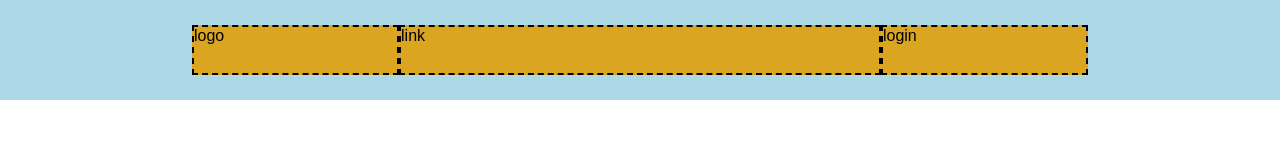
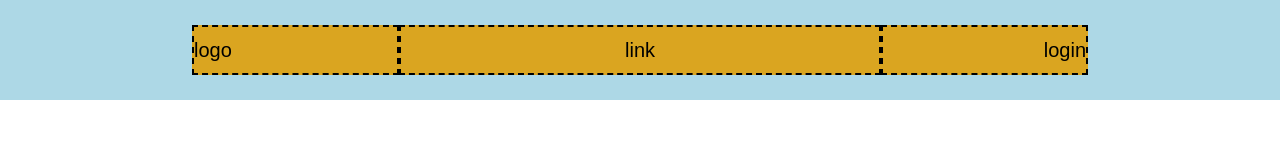
Before and after one commit to RobertoSimonini/htmlcss-struttura-discord, a plain HTML site: page index.html in a window 1280 px wide. Drawn offline with Linux system fonts and the light colour scheme.

Commit message:
finished header

```diff
--- a/css/style.css
+++ b/css/style.css
@@ -4,6 +4,7 @@
     padding: 0;
     box-sizing: border-box;
     font-family: sans-serif;
+    font-size: 20px;
 }
 
 /* Generics */
@@ -13,6 +14,8 @@
     flex-basis: 30%;
     min-height: 50%;
     border: 2px dashed black;
+    display: flex;
+    align-items: center;
 }
 
 .w-70 {
@@ -20,6 +23,13 @@
     flex-basis: 70%;
     min-height: 50%;
     border: 2px dashed black;
+    display: flex;
+    align-items: center;
+    justify-content: center;
+}
+
+#login {
+    justify-content: flex-end;
 }
 
 /* Utils */
--- a/index.html
+++ b/index.html
@@ -10,9 +10,9 @@
 <body>
 <header>
    <div class="flex-container">
-        <span class="w-30"> logo </span>
+        <span class="w-30" id="logo"> logo </span>
         <span class="link-header w-70"> link  </span>
-        <span class="w-30"> login</span>
+        <span class="w-30" id="login"> login</span>
    </div>
 
 </header>
```
